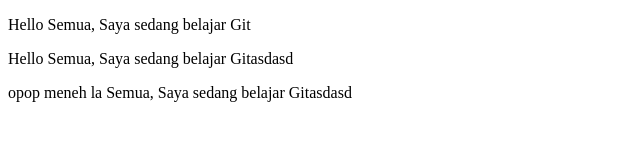
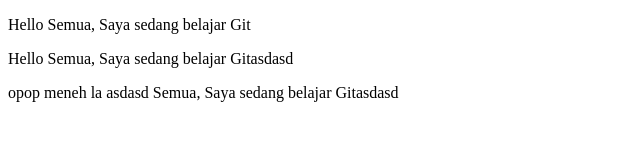
Before and after one commit to ersyadfadillah/testla01, a plain HTML site: page index.html in a window 1280 px wide. Shown: the full height of the page, 0-640 px from the left. Drawn offline with Linux system fonts and the light colour scheme.

Commit message:
Update index.html
testttt lagi lagi lagfi

```diff
--- a/index.html
+++ b/index.html
@@ -12,6 +12,6 @@
     </body>
     </body>
     <body>
-        <p>opop meneh la Semua, Saya sedang belajar Gitasdasd</p>
+        <p>opop meneh la asdasd Semua, Saya sedang belajar Gitasdasd</p>
     </body>
 </html>
```
